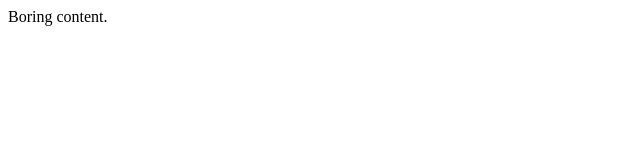
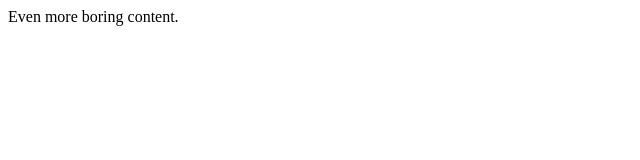
Before and after one commit to kenirwin/merotest, a plain HTML site: page index.html in a window 1280 px wide. Shown: the full height of the page, 0-640 px from the left. Drawn offline with Linux system fonts and the light colour scheme.

Commit message:
more boring

```diff
--- a/index.html
+++ b/index.html
@@ -7,6 +7,6 @@
     <title>Title</title>
 </head>
 <body>
-    Boring content.
+    Even more boring content.
 </body>
 </html>
```
